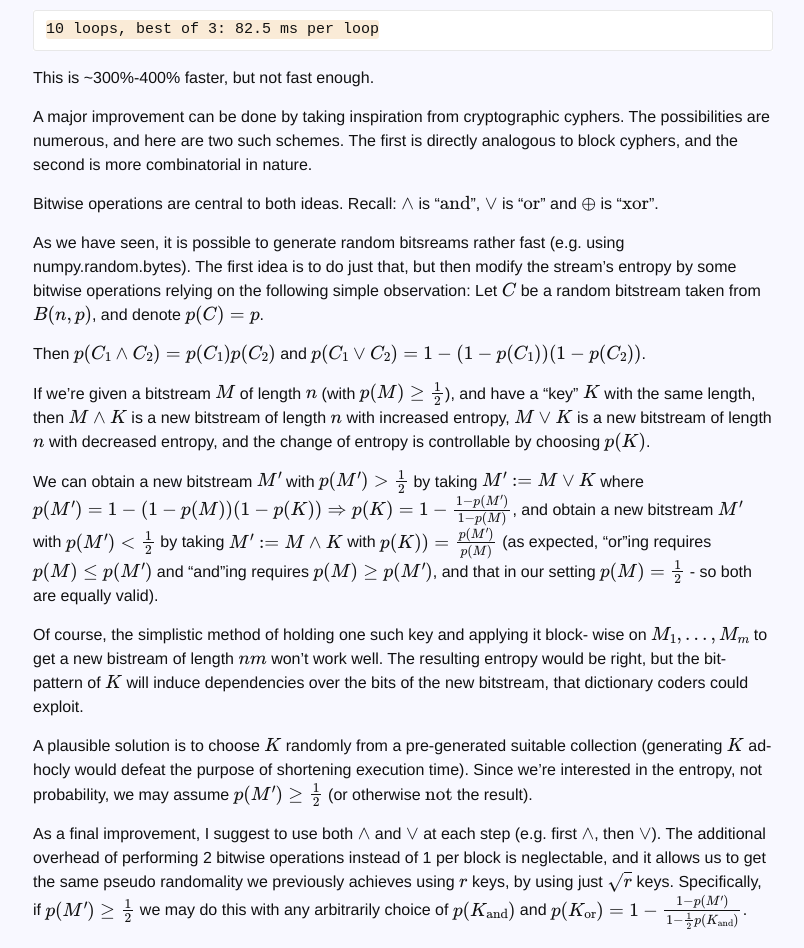
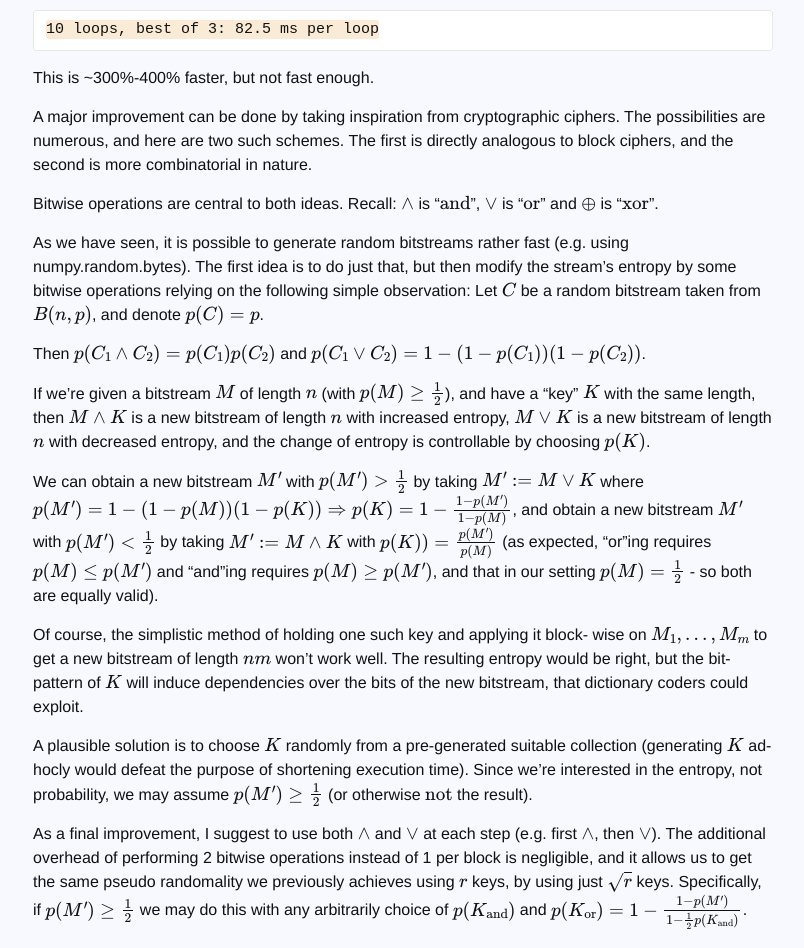
Before and after one commit to omersha/omersha.github.io, a Jekyll site: the page built from _posts/2015-12-01-random-bitstreams.md, in a window 1280 px wide and 1400 px high, scrolled down 4912 px. Shown: the part 152-1100 px from the top of the window, without its empty margins (237-1041 px from the left). Built offline with Jekyll 4.4.1, drawn with Linux system fonts in a browser that asks for light colours; formulas are drawn with MathJax 3; some of the changed text lies outside the part shown.

```diff
--- a/_posts/2015-12-01-random-bitstreams.md
+++ b/_posts/2015-12-01-random-bitstreams.md
@@ -5,7 +5,7 @@ preview: A case study - controlling the entropy of pseudo-random bits in Python
 ---
 
 I was asked to write a simple utility in Python, meant to be used for testing
-some compression features of a storage system. (the source code is available
+some compression features of a storage system (the source code is available
 [here](https://github.com/omersha/Redundancy-Generator)).
 
 It is essentially just a random bitstream generator, with some specific requirements.
@@ -256,14 +256,14 @@ generator = RandomBitstreams(0.5)
 This is ~300%-400% faster, but not fast enough.
 
 A major improvement can be done by taking inspiration from cryptographic
-cyphers. The possibilities are numerous, and here are two such schemes. The
-first is directly analogous to block cyphers, and the second is more
+ciphers. The possibilities are numerous, and here are two such schemes. The
+first is directly analogous to block ciphers, and the second is more
 combinatorial in nature.
 
 Bitwise operations are central to both ideas. Recall: $\land$ is
 "$\mathrm{and}$", $\lor$ is "$\mathrm{or}$" and $\oplus$ is "$\mathrm{xor}$".
 
-As we have seen, it is possible to generate random bitsreams rather fast (e.g.
+As we have seen, it is possible to generate random bitstreams rather fast (e.g.
 using numpy.random.bytes). The first idea is to do just that, but then modify
 the stream's entropy by some bitwise operations relying on the following simple
 observation: Let $C$ be a random bitstream taken from $B(n,p)$, and denote
@@ -285,7 +285,7 @@ and "and"ing requires $p(M)\ge p(M')$, and that in our setting
 $p(M)=\frac{1}{2}$ - so both are equally valid).
 
 Of course, the simplistic method of holding one such key and applying it block-
-wise on $M_1,... ,M_m$ to get a new bistream of length $nm$ won't work well. The
+wise on $M_1,... ,M_m$ to get a new bitstream of length $nm$ won't work well. The
 resulting entropy would be right, but the bit-pattern of $K$ will induce
 dependencies over the bits of the new bitstream, that dictionary coders could
 exploit.
@@ -297,7 +297,7 @@ assume $p(M')\ge\frac{1}{2}$ (or otherwise $\mathrm{not}$ the result).
 
 As a final improvement, I suggest to use both $\land$ and $\lor$ at each step
 (e.g. first $\land$, then $\lor$). The additional overhead of performing 2
-bitwise operations instead of 1 per block is neglectable, and it allows us to
+bitwise operations instead of 1 per block is negligible, and it allows us to
 get the same pseudo randomality we previously achieves using $r$ keys, by using
 just $\sqrt{r}$ keys. Specifically, if $p(M')\ge\frac{1}{2}$ we may do this with
 any arbitrarily choice of $p(K_\mathrm{and})$ and
```
Also changed, not shown: other parts of _posts/2015-12-01-random-bitstreams.md (+1 -1 lines), 1 other file.
